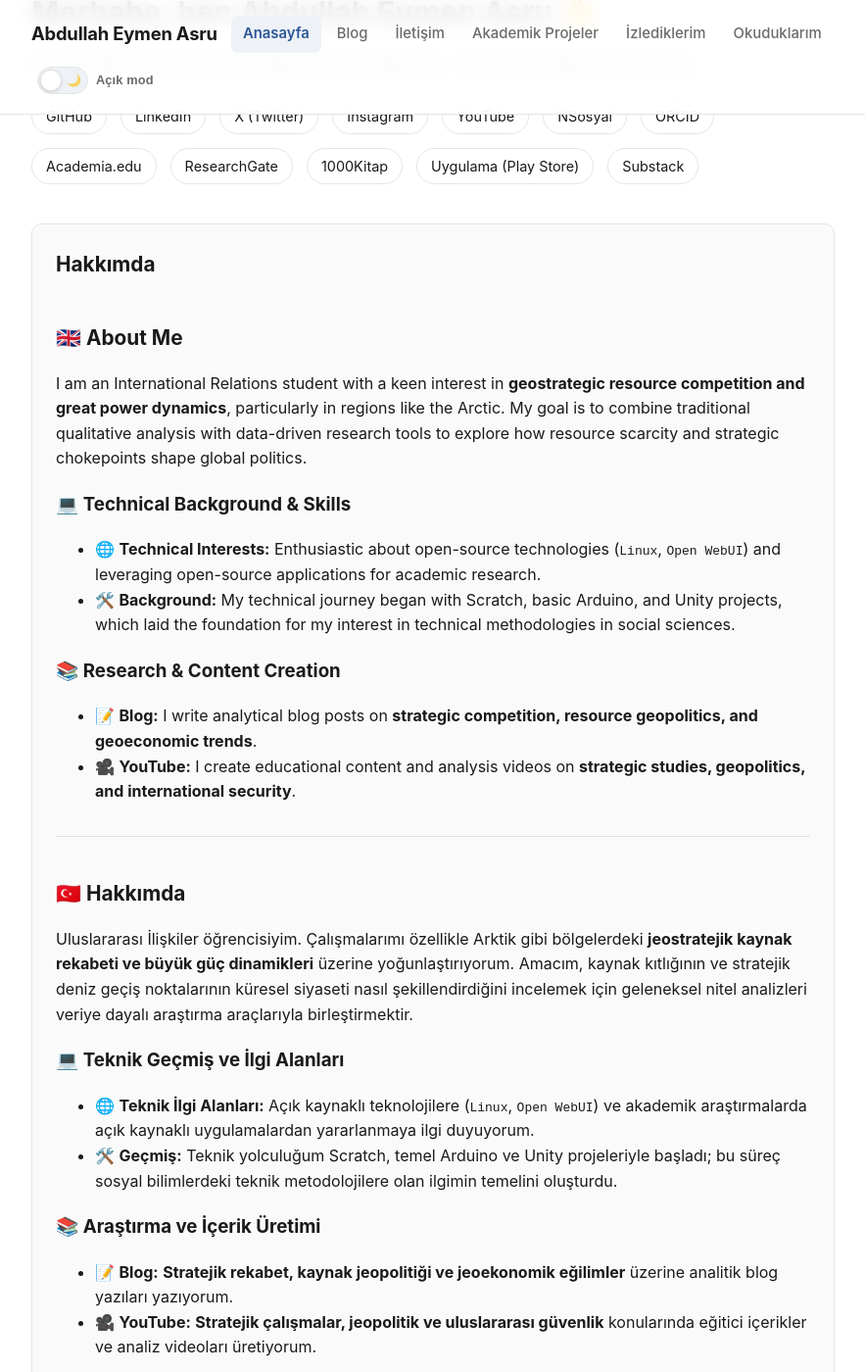
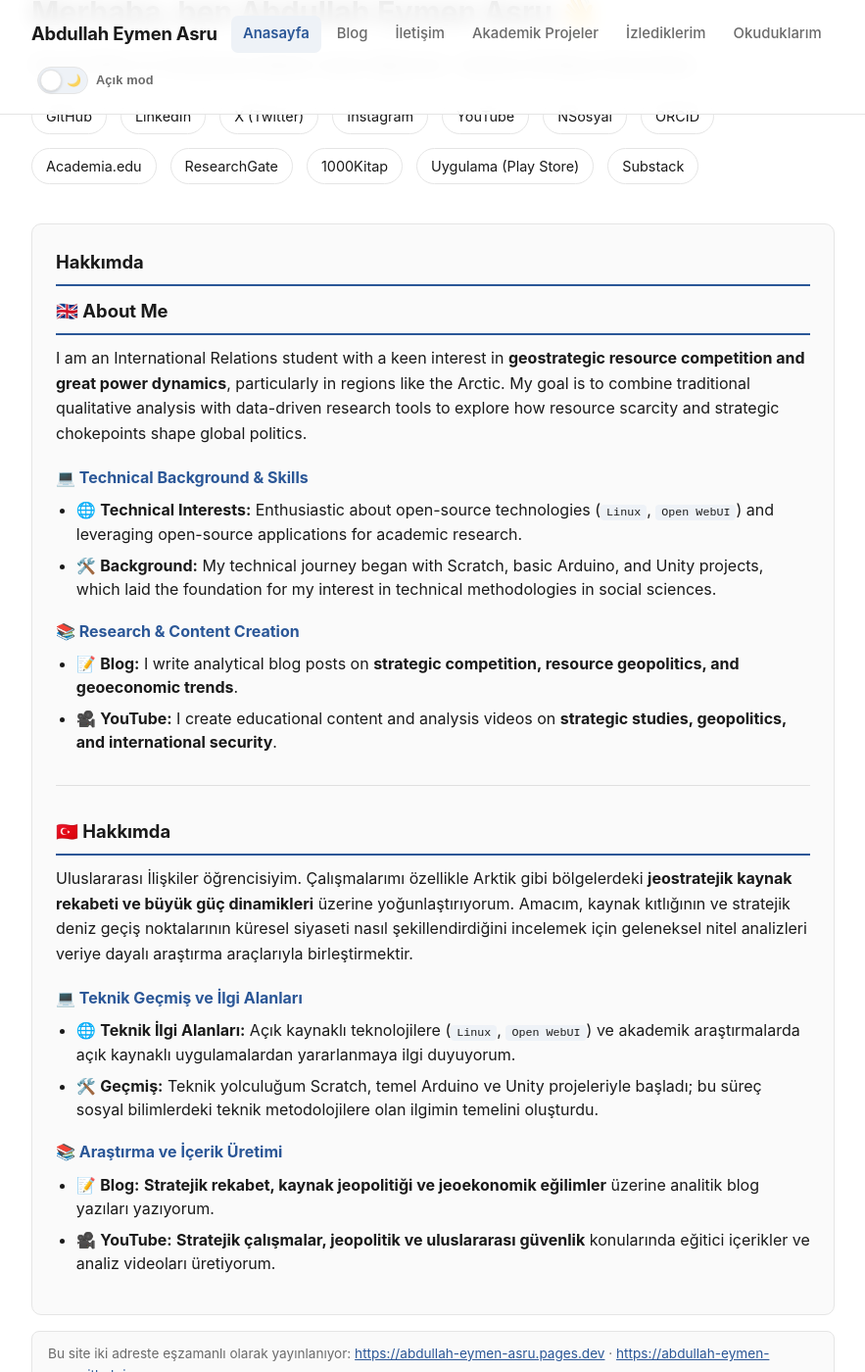
Before and after one commit to abdullah-eymen-asru/abdullah-eymen-asru.github.io, a Jekyll site: the page built from index.md, in a window 1280 px wide and 1400 px high, scrolled down 340 px. Shown: the whole window at 98% size, without its empty margins (198-1081 px from the left). Built offline with Jekyll 4.4.1, drawn with Linux system fonts in a browser that asks for light colours.

Commit message:
Enhance styles for about box section
Added styles for about box elements including headers, lists, and paragraphs.

```diff
--- a/assets/style.css
+++ b/assets/style.css
@@ -1,3 +1,4 @@
+
 :root {
   --text: #1a1a1a;
   --muted: #6b6b6b;
@@ -194,6 +195,49 @@ h2 { font-size: 1.3rem; margin-top: 2em; }
   border-radius: 10px;
   padding: 24px;
   margin-top: 1.5em;
+}
+
+.about-box h2 {
+  font-size: 1.15rem;
+  margin: 1.6em 0 0.6em;
+  padding-bottom: 0.4em;
+  border-bottom: 2px solid var(--accent);
+}
+
+.about-box h2:first-child { margin-top: 0; }
+
+.about-box h3 {
+  font-size: 1rem;
+  margin: 1.2em 0 0.5em;
+  color: var(--accent);
+}
+
+.about-box hr {
+  border: none;
+  border-top: 1px solid var(--border);
+  margin: 1.8em 0;
+}
+
+.about-box ul {
+  margin: 0.4em 0 1em;
+  padding-left: 1.3em;
+}
+
+.about-box li {
+  margin-bottom: 0.5em;
+  line-height: 1.5;
+}
+
+.about-box p {
+  line-height: 1.6;
+  margin: 0 0 1em;
+}
+
+.about-box code {
+  background: var(--tag-bg);
+  padding: 1px 6px;
+  border-radius: 4px;
+  font-size: 0.9em;
 }
 
 table {
```
